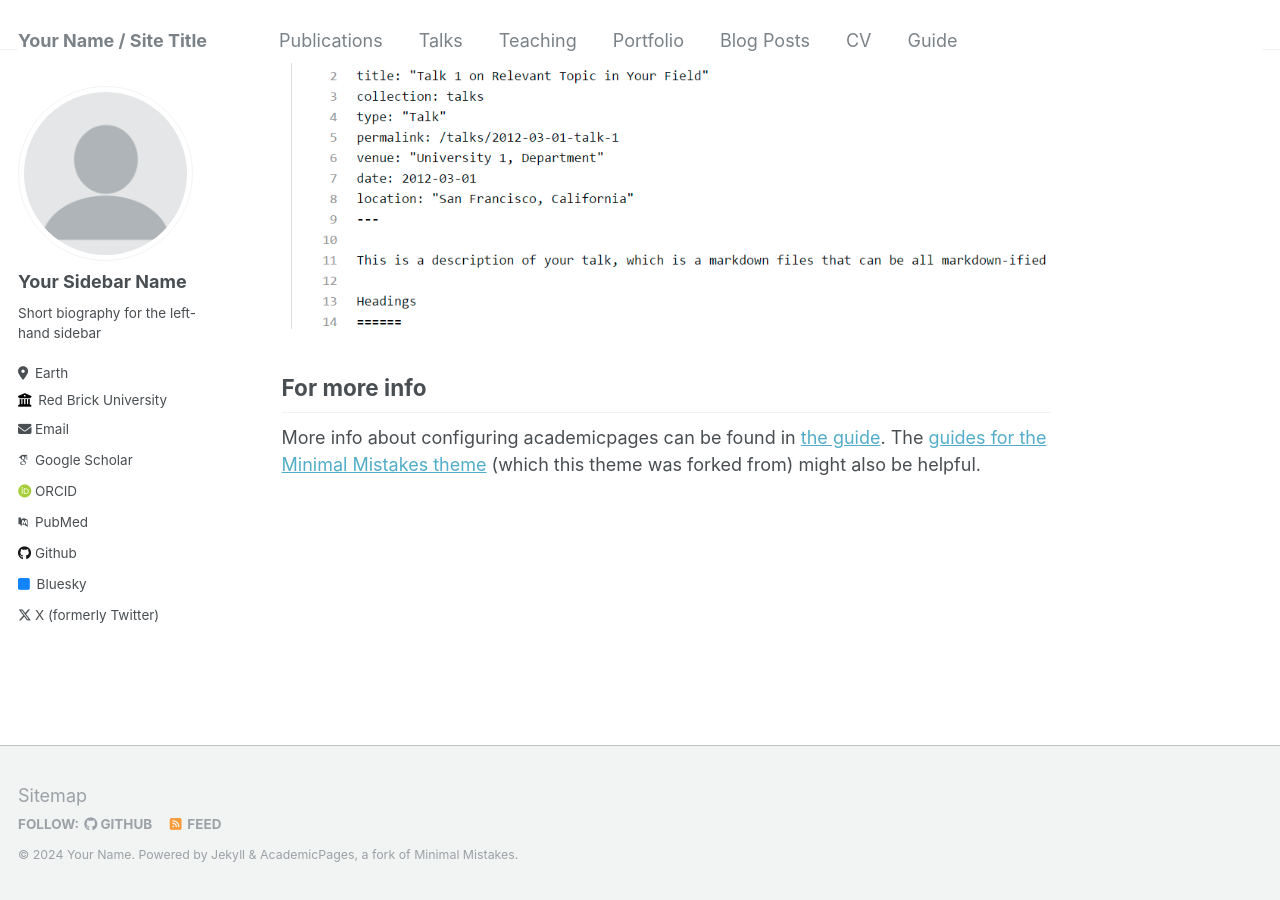
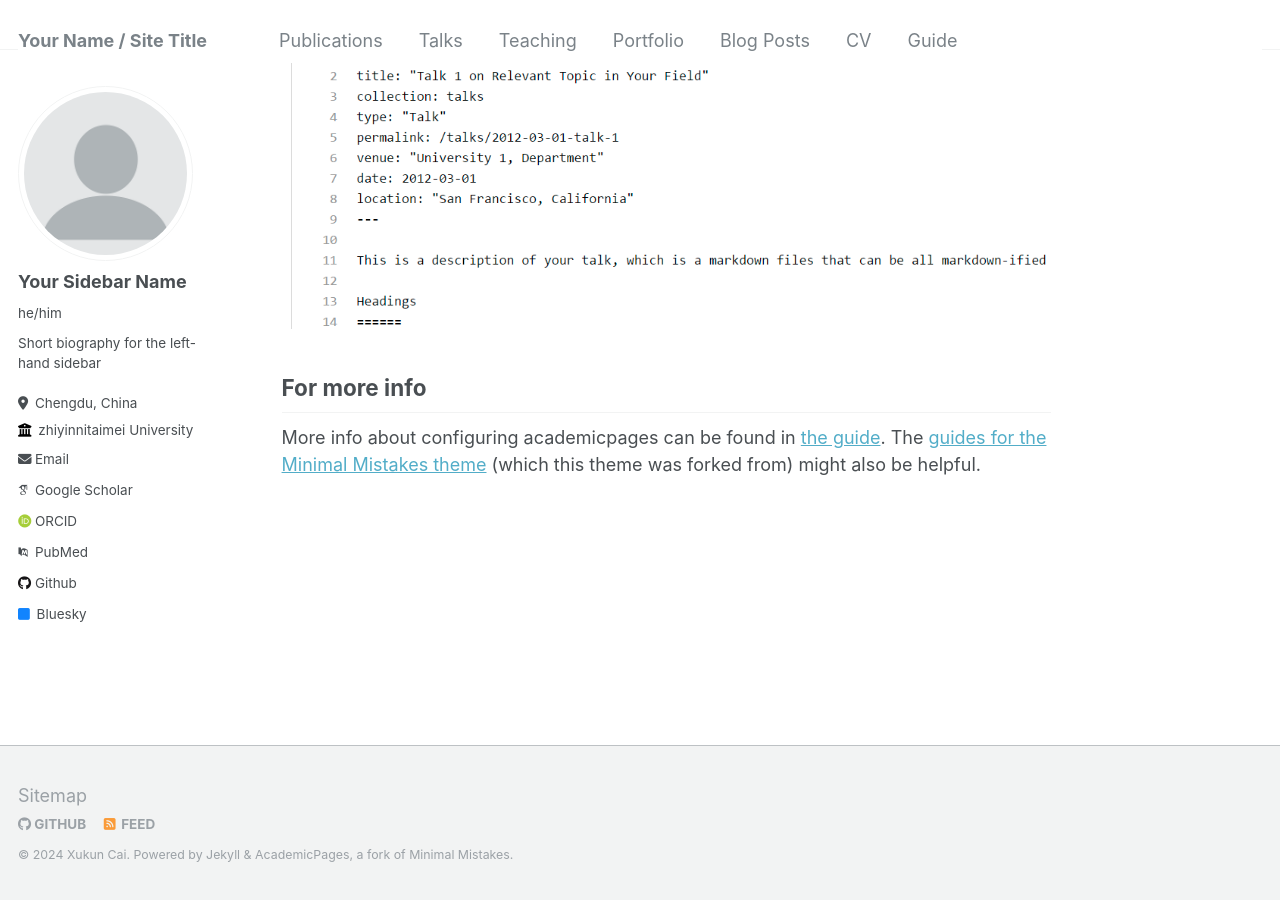
Before and after one commit to ZhenyuZhangPhd/ZhenyuZhangPhd.github.io, a Jekyll site: the page built from _pages/about.md, in a window 1280 px wide and 900 px high, scrolled down 2640 px. Built offline with Jekyll 4.4.1, drawn with Linux system fonts in a browser that asks for light colours; some web fonts are replaced.

Commit message:
simply change profile

```diff
--- a/_config.yml
+++ b/_config.yml
@@ -7,14 +7,14 @@
 # server process.
 
 # Basic Site Settings
-locale                   : "en-US"
+locale                   : "zh-CN"
 title                    : "Your Name / Site Title"
 title_separator          : "-"
-name                     : &name "Your Name"
+name                     : &name "Xukun Cai"
 description              : &description "personal description"
-url                      : https://academicpages.github.io # the base hostname & protocol for your site e.g. "https://mmistakes.github.io"
+url                      : https://zhenyuzhangphd.github.io # the base hostname & protocol for your site e.g. "https://mmistakes.github.io"
 baseurl                  : "" # the subpath of your site, e.g. "/blog"
-repository               : "academicpages/academicpages.github.io"
+repository               : "zhenyuzhangphd/zhenyuzhangphd.github.io"
 
 # Site Author - The following control what appear as part of the author content on the side bar.
 #               If a field is blank the icon and link will not appear, otherwise it will be shown.
@@ -23,10 +23,10 @@ author:
   # Biographic information
   avatar           : "profile.png"
   name             : "Your Sidebar Name"
-  pronouns         : # example: "she/her"
+  pronouns         : "he/him" # example: "she/her"  "he/him"  "they/them"
   bio              : "Short biography for the left-hand sidebar"
-  location         : "Earth"
-  employer         : "Red Brick University"
+  location         : "Chengdu, China"
+  employer         : "zhiyinnitaimei University"
   uri              : # URL
   email            : "none@example.org"
 
@@ -64,7 +64,7 @@ author:
   steam            : # Username
   telegram         : # URL
   tumblr           : # Username
-  twitter          : "UniofOxford"  # Replace this with your X / Twitter handle
+  twitter          : # Username "UniofOxford"  # Replace this with your X / Twitter handle
   vine             : # Username
   weibo            : # Username
   wikipedia        : # Username
```
